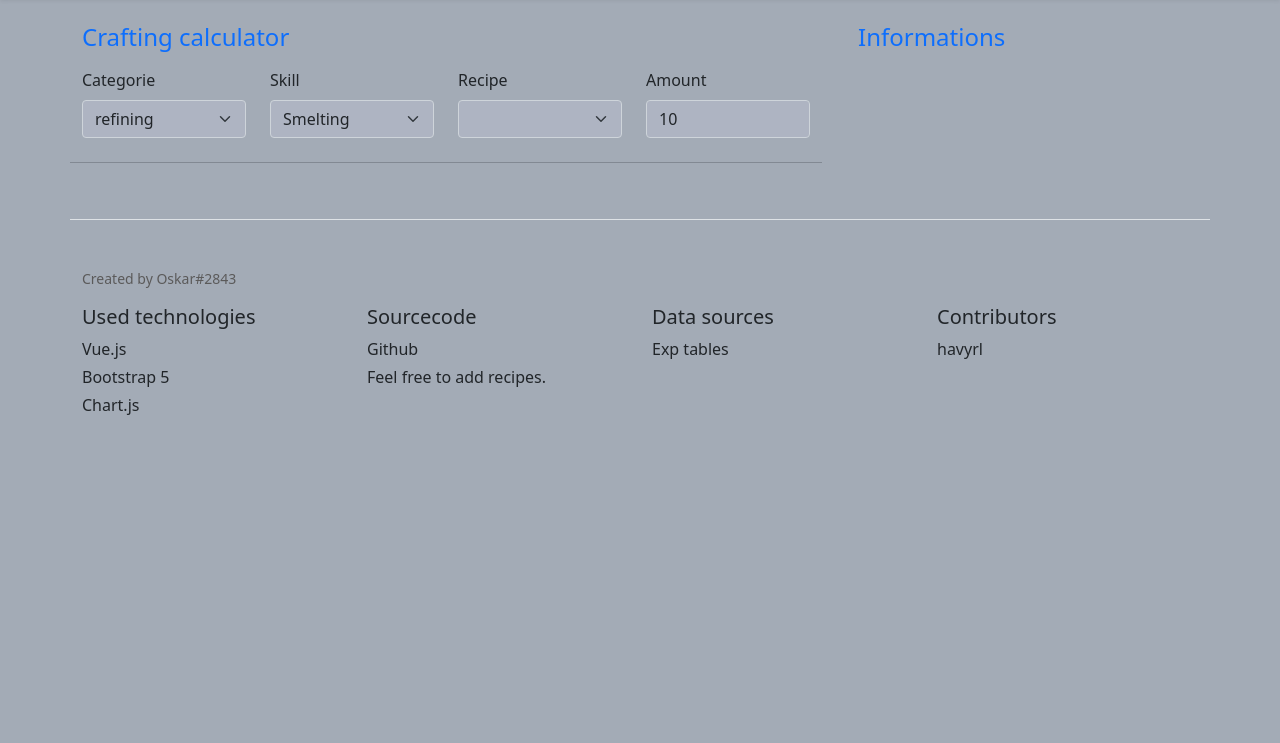
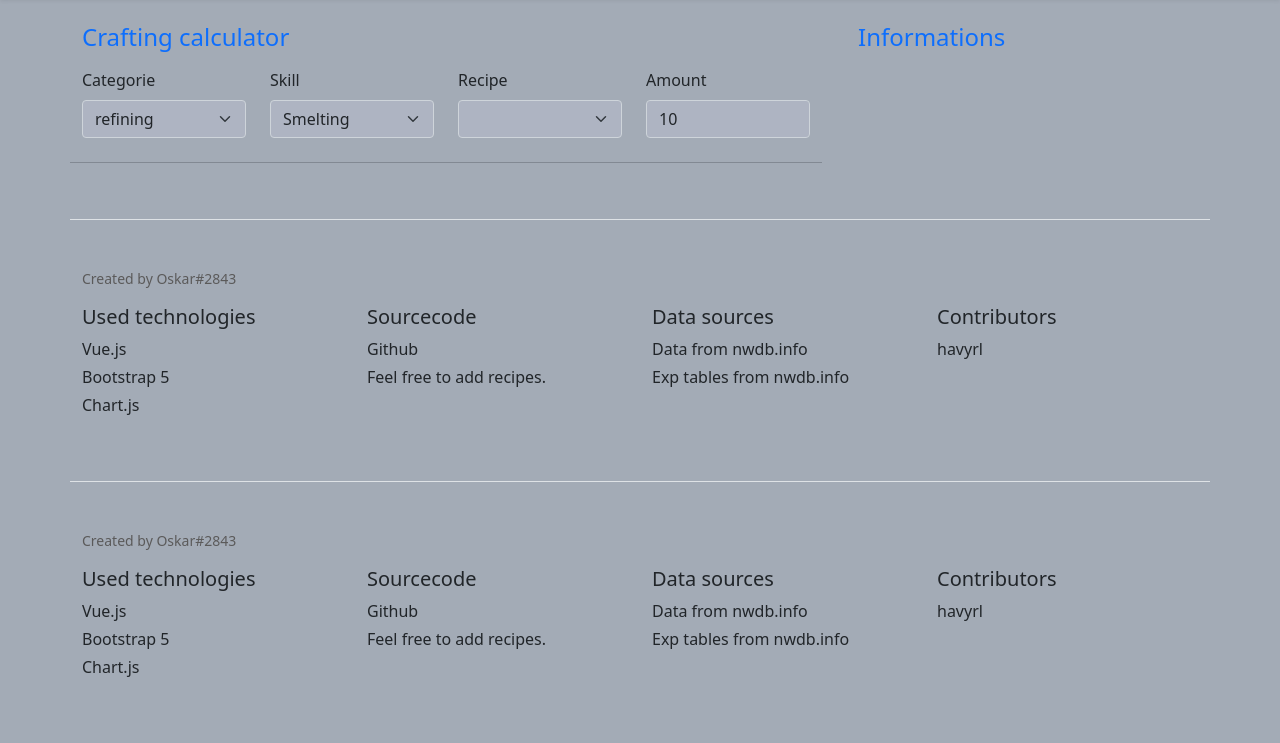
Before and after one commit to Oskar1504/nw-job-calculator, a website: page pub/crafting.html in a window 1280 px wide. Shown: the part 57-800 px from the top of the page. Drawn offline with nearby package versions, Linux system fonts and the light colour scheme.

Commit message:
added nwdb.info link

```diff
--- a/pub/crafting.html
+++ b/pub/crafting.html
@@ -44,7 +44,8 @@
                 <div class="row">
                     <div class="col-sm-8 col-md-7 py-4">
                         <h4 class="text-white">About</h4>
-                        <p class="text-muted">Hello i'm Oskar. Data scrapped from <a href="https://nwdb.info/experience-table">nwdb.info</a></p>
+                        <p class="text-white">Hello i'm Oskar.</p>
+                        <p> Data from <a href="https://nwdb.info/experience-table">nwdb.info</a></p>
                     </div>
                     <div class="col-sm-4 offset-md-1 py-4">
                         <h4 class="text-white">Contact</h4>
@@ -58,16 +59,22 @@
         <div class="navbar navbar-dark bg-dark shadow-sm">
             <div class="container">
                 <div class="d-flex justify-content-start">
-                    <a href="./" class="navbar-brand d-flex align-items-center">
+                    <a href="./" class="navbar-brand  d-flex align-items-center">
                         <strong>Level calculator</strong>
                     </a>
                     <a href="./crafting.html" class="navbar-brand d-flex align-items-center">
                         <strong>Crafting calculator</strong>
                     </a>
                 </div>
-                <button class="navbar-toggler" type="button" data-bs-toggle="collapse" data-bs-target="#navbarHeader" aria-controls="navbarHeader" aria-expanded="false" aria-label="Toggle navigation">
-                    <span class="navbar-toggler-icon"></span>
-                </button>
+
+                <div class="d-flex justify-content-start">
+                    <a href="https://nwdb.info" target="_blank" class="navbar-brand d-flex align-items-center">
+                        <strong>Data from nwdb.info</strong>
+                    </a>
+                    <button class="navbar-toggler" type="button" data-bs-toggle="collapse" data-bs-target="#navbarHeader" aria-controls="navbarHeader" aria-expanded="false" aria-label="Toggle navigation">
+                        <span class="navbar-toggler-icon"></span>
+                    </button>
+                </div>
             </div>
         </div>
     </header>
@@ -233,7 +240,43 @@
             <div class="col-3 col-md">
                 <h5>Data sources</h5>
                 <ul class="list-unstyled text-small">
-                    <li class="mb-1"><a class="link-dark text-decoration-none" target="_blank" href="https://nwdb.info/experience-table">Exp tables</a></li>
+                    <li class="mb-1"><a class="link-dark text-decoration-none" target="_blank" href="https://nwdb.info">Data from nwdb.info</a></li>
+                    <li class="mb-1"><a class="link-dark text-decoration-none" target="_blank" href="https://nwdb.info/experience-table">Exp tables from nwdb.info</a></li>
+                </ul>
+            </div>
+            <div class="col-3 col-md">
+                <h5>Contributors</h5>
+                <ul class="list-unstyled text-small">
+                    <li class="mb-1"><a class="link-dark text-decoration-none" target="_blank" href="https://github.com/havyrl">havyrl</a></li>
+                </ul>
+            </div>
+        </div>
+    </footer>
+    <footer class=" container pt-4 my-md-5 pt-md-5 border-top">
+        <div class="row">
+            <div class="col-12 col-md">
+                <small class="d-block mb-3 text-muted">Created by Oskar#2843</small>
+            </div>
+            <div class="col-3 col-md">
+                <h5>Used technologies</h5>
+                <ul class="list-unstyled text-small">
+                    <li class="mb-1"><a class="link-dark text-decoration-none" target="_blank" href="https://vuejs.org">Vue.js</a></li>
+                    <li class="mb-1"><a class="link-dark text-decoration-none" target="_blank" href="https://getbootstrap.com">Bootstrap 5</a></li>
+                    <li class="mb-1"><a class="link-dark text-decoration-none" target="_blank" href="https://www.chartjs.org">Chart.js</a></li>
+                </ul>
+            </div>
+            <div class="col-3 col-md">
+                <h5>Sourcecode</h5>
+                <ul class="list-unstyled text-small">
+                    <li class="mb-1"><a class="link-dark text-decoration-none" target="_blank" href="https://github.com/Oskar1504/nw-job-calculator">Github</a></li>
+                    <li class="mb-1">Feel free to add recipes.</li>
+                </ul>
+            </div>
+            <div class="col-3 col-md">
+                <h5>Data sources</h5>
+                <ul class="list-unstyled text-small">
+                    <li class="mb-1"><a class="link-dark text-decoration-none" target="_blank" href="https://nwdb.info">Data from nwdb.info</a></li>
+                    <li class="mb-1"><a class="link-dark text-decoration-none" target="_blank" href="https://nwdb.info/experience-table">Exp tables from nwdb.info</a></li>
                 </ul>
             </div>
             <div class="col-3 col-md">
```
Also changed, not shown: pub/index.html (+13 -5 lines).
